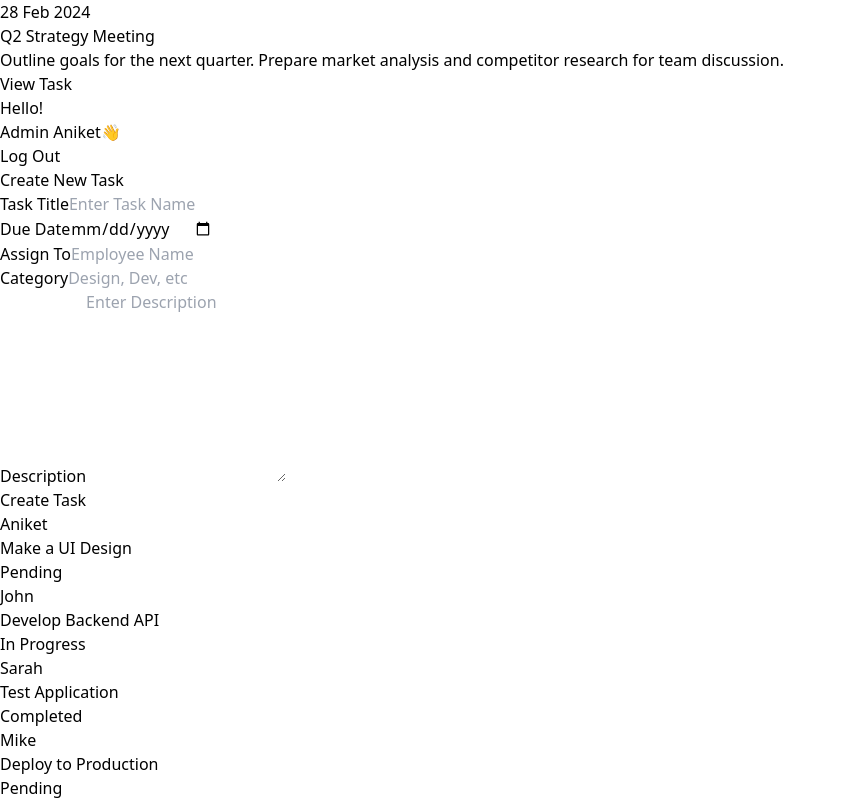
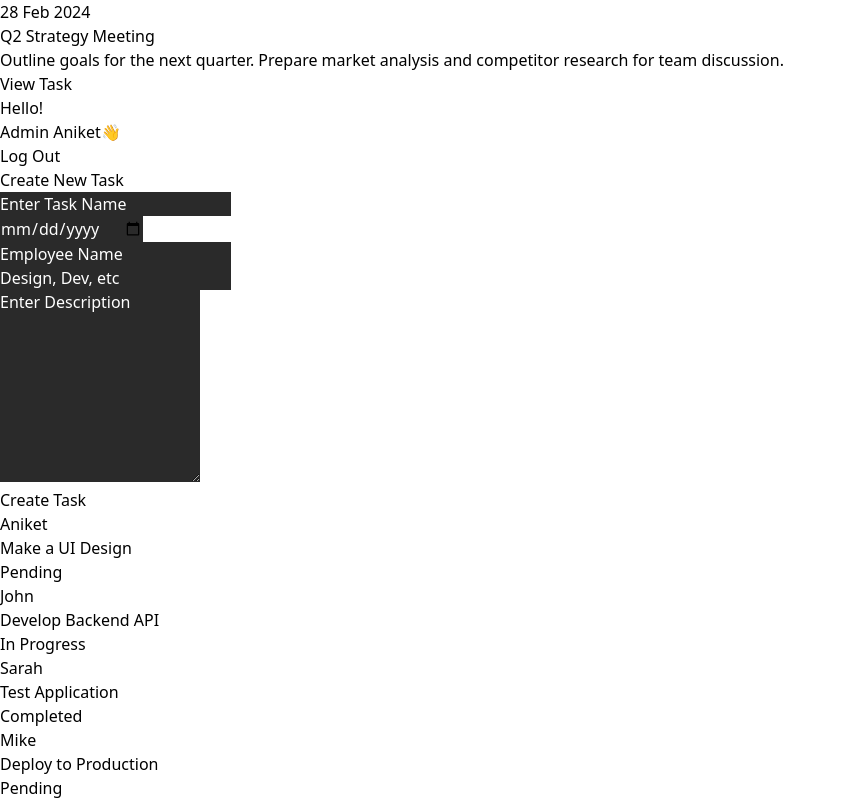
Before and after one commit to AniketSharma-dev/Employee-Management-System, a React (Vite) app: page / in a window 1280 px wide. Shown: the part 768-1568 px from the top of the page, without its empty margins (0-846 px from the left). Built offline with nearby package versions, Linux system fonts and the light colour scheme.

Commit message:
UI Updated

```diff
--- a/src/components/Dashboard/DashboardCompo/AdminCreateTask/CreateTask.jsx
+++ b/src/components/Dashboard/DashboardCompo/AdminCreateTask/CreateTask.jsx
@@ -3,34 +3,73 @@ import React from 'react'
 const CreateTask = () => {
     return (
         <div className="mt-10">
-            <h2 className="text-4xl font-bold mb-8 text-white">Create New Task</h2>
-            <div className="bg-gradient-to-br from-gray-900 to-gray-800 rounded-3xl shadow-2xl border border-gray-700 p-8">
+            <h2 className="text-4xl font-bold mb-8 text-white bg-gradient-to-r from-blue-500 to-purple-500 bg-clip-text text-transparent pb-1">Create New Task</h2>
+            <div className="bg-[#1E1E1E] rounded-2xl p-8 shadow-2xl backdrop-blur-lg bg-opacity-80">
                 <form className="flex flex-col md:flex-row gap-8">
                     <div className="w-full md:w-1/2 space-y-6">
-                        <div className="flex flex-col">
-                            <label htmlFor="task" className="mb-2 font-medium text-gray-300">Task Title</label>
-                            <input type="text" id="task" placeholder="Enter Task Name" className="bg-gray-800 px-4 py-3 border border-gray-700 rounded-xl focus:outline-none focus:ring-2 focus:ring-blue-500 placeholder-gray-500 text-white" />
+                        <div className="relative">
+                            <input
+                                type="text"
+                                id="task"
+                                placeholder="Enter Task Name"
+                                className="w-full px-5 py-4 bg-[#2A2A2A] border-2 border-gray-700 rounded-xl focus:outline-none focus:border-blue-500 text-white placeholder-gray-400 transition duration-300 caret-white"
+                                style={{
+                                    WebkitTextFillColor: 'white',
+                                    WebkitBoxShadow: '0 0 0px 1000px #2A2A2A inset'
+                                }}
+                            />
                         </div>
-                        <div className="flex flex-col">
-                            <label htmlFor="date" className="mb-2 font-medium text-gray-300">Due Date</label>
-                            <input type="date" id="date" className="bg-gray-800 px-4 py-3 border border-gray-700 rounded-xl focus:outline-none focus:ring-2 focus:ring-blue-500 text-white [color-scheme:dark]" />
+                        <div className="relative">
+                            <input
+                                type="date"
+                                id="date"
+                                className="w-full px-5 py-4 bg-[#2A2A2A] border-2 border-gray-700 rounded-xl focus:outline-none focus:border-blue-500 text-white transition duration-300 caret-white [color-scheme:dark]"
+                                style={{
+                                    WebkitTextFillColor: 'white',
+                                    WebkitBoxShadow: '0 0 0px 1000px #2A2A2A inset'
+                                }}
+                            />
                         </div>
-                        <div className="flex flex-col">
-                            <label htmlFor="e_name" className="mb-2 font-medium text-gray-300">Assign To</label>
-                            <input type="text" id="e_name" placeholder="Employee Name" className="bg-gray-800 px-4 py-3 border border-gray-700 rounded-xl focus:outline-none focus:ring-2 focus:ring-blue-500 placeholder-gray-500 text-white" />
+                        <div className="relative">
+                            <input
+                                type="text"
+                                id="e_name"
+                                placeholder="Employee Name"
+                                className="w-full px-5 py-4 bg-[#2A2A2A] border-2 border-gray-700 rounded-xl focus:outline-none focus:border-blue-500 text-white placeholder-gray-400 transition duration-300 caret-white"
+                                style={{
+                                    WebkitTextFillColor: 'white',
+                                    WebkitBoxShadow: '0 0 0px 1000px #2A2A2A inset'
+                                }}
+                            />
                         </div>
-                        <div className="flex flex-col">
-                            <label htmlFor="category" className="mb-2 font-medium text-gray-300">Category</label>
-                            <input type="text" id="category" placeholder="Design, Dev, etc" className="bg-gray-800 px-4 py-3 border border-gray-700 rounded-xl focus:outline-none focus:ring-2 focus:ring-blue-500 placeholder-gray-500 text-white" />
+                        <div className="relative">
+                            <input
+                                type="text"
+                                id="category"
+                                placeholder="Design, Dev, etc"
+                                className="w-full px-5 py-4 bg-[#2A2A2A] border-2 border-gray-700 rounded-xl focus:outline-none focus:border-blue-500 text-white placeholder-gray-400 transition duration-300 caret-white"
+                                style={{
+                                    WebkitTextFillColor: 'white',
+                                    WebkitBoxShadow: '0 0 0px 1000px #2A2A2A inset'
+                                }}
+                            />
                         </div>
                     </div>
                     <div className="w-full md:w-1/2 space-y-6">
-                        <div className="flex flex-col">
-                            <label htmlFor="description" className="mb-2 font-medium text-gray-300">Description</label>
-                            <textarea name="Description" id="description" placeholder="Enter Description" rows="8" className="bg-gray-800 px-4 py-3 border border-gray-700 rounded-xl focus:outline-none focus:ring-2 focus:ring-blue-500 placeholder-gray-500 text-white resize-none"></textarea>
+                        <div className="relative">
+                            <textarea
+                                id="description"
+                                placeholder="Enter Description"
+                                rows="8"
+                                className="w-full px-5 py-4 bg-[#2A2A2A] border-2 border-gray-700 rounded-xl focus:outline-none focus:border-blue-500 text-white placeholder-gray-400 transition duration-300 caret-white resize-none"
+                                style={{
+                                    WebkitTextFillColor: 'white',
+                                    WebkitBoxShadow: '0 0 0px 1000px #2A2A2A inset'
+                                }}
+                            ></textarea>
                         </div>
                         <div className="flex justify-end mt-6">
-                            <button className="bg-gradient-to-r from-blue-500 to-blue-600 text-white font-bold px-8 py-3 rounded-xl hover:from-blue-600 hover:to-blue-700 transition duration-300 ease-in-out shadow-lg hover:shadow-blue-500/30 transform hover:scale-105">
+                            <button className="bg-gradient-to-r from-blue-500 to-purple-500 text-white font-semibold px-8 py-4 rounded-xl hover:opacity-90 transition duration-300 ease-in-out transform hover:scale-105">
                                 Create Task
                             </button>
                         </div>
```
